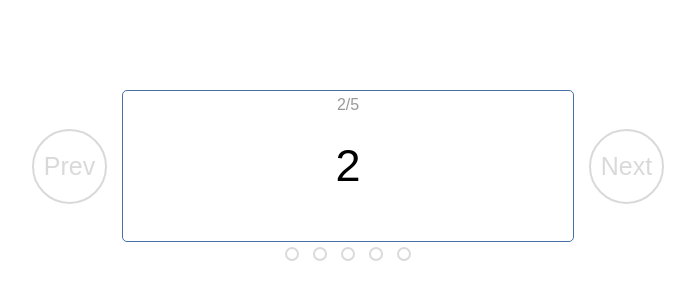
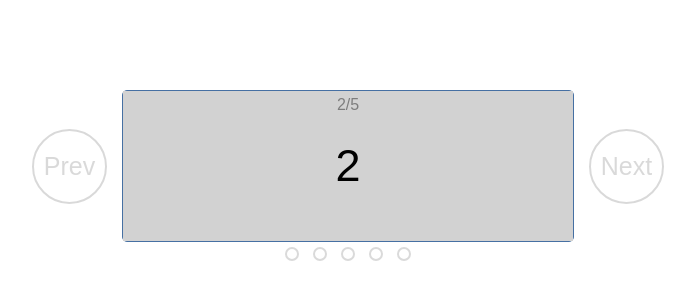
Before and after one commit to vnovikov02/vnovikov02.github.io, a plain HTML site: page decacode-2-homework/7-dom-2/index.html in a window 1280 px wide. Shown: the part 234-534 px from the top of the page, without its empty margins (292-987 px from the left). Drawn offline with Linux system fonts and the light colour scheme.

Commit message:
edited homework

```diff
--- a/decacode-2-homework/7-dom-2/index.html
+++ b/decacode-2-homework/7-dom-2/index.html
@@ -4,38 +4,10 @@
     <meta charset="UTF-8">
     <title>Slider</title>
     <link rel="stylesheet" href="style.css">
-    </head>
-  <body data-slides="1, 2, 3, 4, 5">
-    <div class="container">
+    <script src="index.js" async></script>
+  </head>
 
-      <button class="control prev">Prev</button>
-
-      <div class="slider-box">
-          <!-- <div id="0" class="my-Slide active">1</div>
-          <div id="1" class="my-Slide">2</div>
-          <div id="2" class="my-Slide">3</div>
-          <div id="3" class="my-Slide">4</div>
-          <div id="4" class="my-Slide">5</div> -->
-      </div>
-
-
-      <button class="control next">Next</button>
-
-    </div>
-
-    <div class="pagination">
-      <!-- <a class="selector" slideNum="0"></a>
-      <a class="selector" slideNum="1"></a>
-      <a class="selector" slideNum="2"></a>
-      <a class="selector" slideNum="3"></a> -->
-    </div>
-
-    <div class="progress">
-      <!-- <p>2/5</p> -->
-    </div>
-
+  <body data-slides="1, 2, 3, lala, test">
   </body>
 
-  <script src="index.js" async></script>
-
 </html>
--- a/decacode-2-homework/7-dom-2/index.js
+++ b/decacode-2-homework/7-dom-2/index.js
@@ -1,25 +1,40 @@
 (() => {
   //slides content
-  const $arrSlides = document.body.dataset.slides;
-  const $arrContent = $arrSlides.split(', ');
+  const $arrContent = document.body.dataset.slides.split(', ');
 
-  // const $container = document.createElement('div');
-  // $container.classList.add("container");
-  // document.body.append($container);
+  //create html page structure
+  const $container = document.createElement('div');
+  $container.classList.add("container");
+  document.body.append($container);
 
+  const $prev = document.createElement('button');
+  $prev.classList.add("control","prev");
+  $prev.innerText = 'Prev';
+  $container.append($prev);
 
+  const $sliderBox = document.createElement('div');
+  $sliderBox.classList.add("slider-box");
+  $container.append($sliderBox);
 
+  const $next = document.createElement('button');
+  $next.classList.add("control","next");
+  $next.innerText = 'Next';
+  $container.append($next);
 
-  const $sliderBox = document.querySelector(".slider-box");
+  //for determination of elements position
+  const rect = $sliderBox.getBoundingClientRect();
 
-  //pagination positioning
-  const rect = $sliderBox.getBoundingClientRect();
-  const $pagination = document.querySelector(".pagination");
+  //create div for pagination elements
+  const $pagination = document.createElement('div');
+  $pagination.classList.add("pagination");
+  document.body.append($pagination);
   $pagination.style.top = rect.bottom + 'px';
   $pagination.style.left = rect.left + (rect.width / 2) + 'px';
 
-  //progress label positioning
-  const $progress = document.querySelector(".progress");
+  //create div for progress label
+  const $progress = document.createElement('div');
+  $progress.classList.add("progress");
+  document.body.append($progress);
   $progress.style.top = rect.top -10 + 'px';
   $progress.style.left = rect.left + (rect.width / 2) + 'px';
 
@@ -33,7 +48,7 @@
 
     $slide.append($slideText);
     $slide.classList.add("my-Slide");
-   $sliderBox.append($slide);
+    $sliderBox.append($slide);
 
     const $page = document.createElement('a');
     $page.setAttribute('slideNum', i);
@@ -82,16 +97,17 @@
     $progress.innerHTML = '<p>' + (parseInt(num) + 1) + '/' + $arrContent.length + '</p>';
   }
 
-  const $next = document.querySelector('.next');
+  //'Next' button handler
   $next.addEventListener('click', () => {
     SlideChange(1);
   })
 
-  const $prev = document.querySelector('.prev');
+  //'Prev' button handler
   $prev.addEventListener('click', () => {
     SlideChange(-1);
   })
 
+  //Slides auto rotation: as no button was mentioned in the task, I left automated slide change without possibility to switch it on/off.
   setInterval(function() {SlideChange(1)}, 4000);
 
   })();
--- a/decacode-2-homework/7-dom-2/style.css
+++ b/decacode-2-homework/7-dom-2/style.css
@@ -4,18 +4,19 @@ html, body {
 }
 
 .my-Slide {
-    /* background-color: rgb(180, 180, 180); */
+    background-color: rgb(210, 210, 210);
     box-sizing: border-box;
     text-align: center;
     font-size: 45px;
-    display: none;
-    height: inherit;
+    display: block;
+    overflow: hidden;
+    opacity: 0;
+    height: 0;
 
-
-    -webkit-transition: opacity 1s;
-    -moz-transition: opacity 1s;
-    -o-transition: opacity 1s;
-    transition: opacity 1s;
+    -webkit-transition: opacity 1s ease-out;
+    -moz-transition: opacity 1s ease-out;
+    -o-transition: opacity 1s ease-out;
+    transition: opacity 1s ease-out;
 }
 
 .active {
@@ -25,6 +26,7 @@ html, body {
     flex-direction: column;
     align-items: center;
     justify-content: center;
+    height: inherit;
 }
 
 .container {
```
